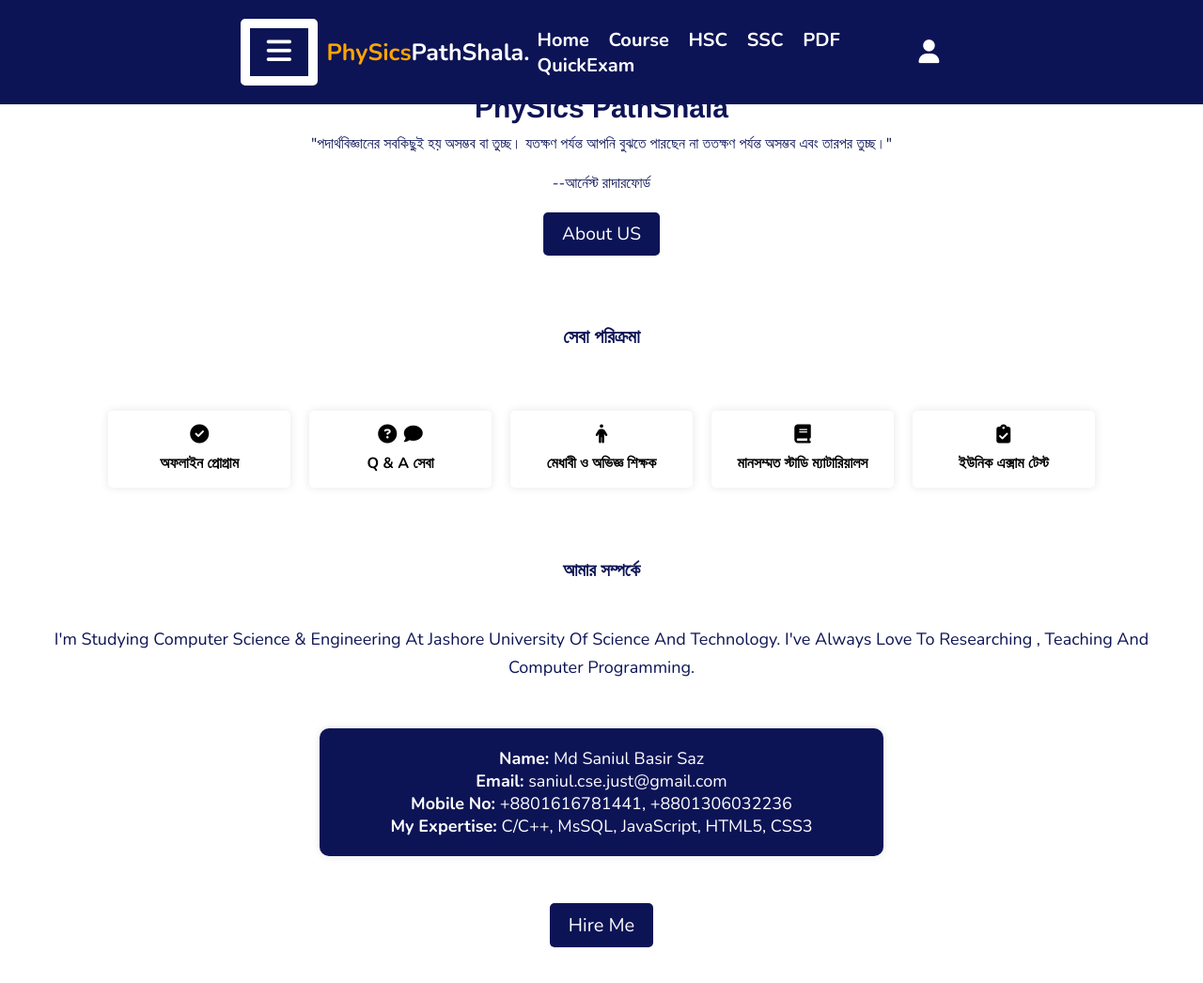
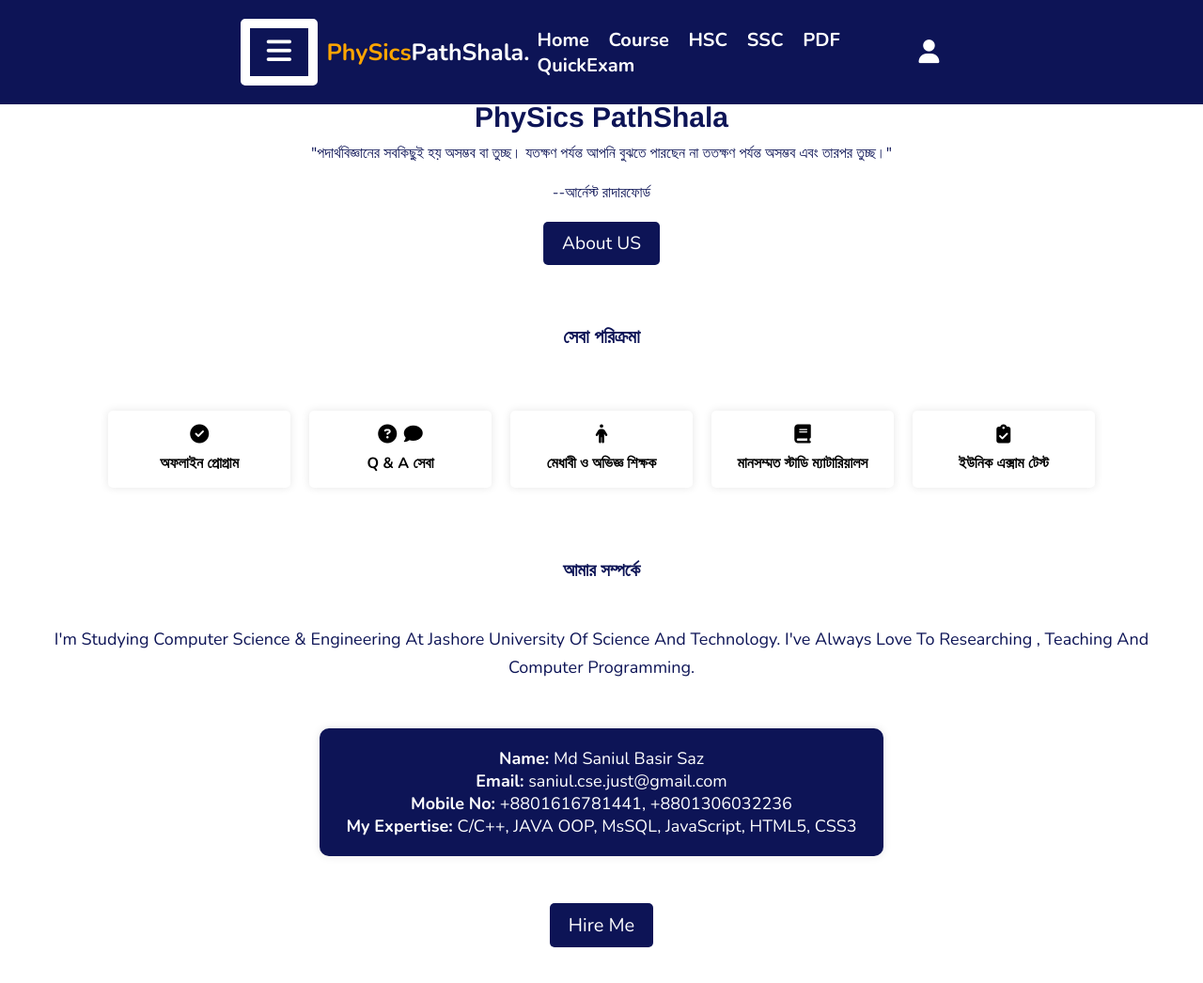
Before and after one commit to mdsaniulbasirsaz/PhySicsPathshala, a plain HTML site: page index.html in a window 1280 px wide. Shown: the whole page at 94% size. Drawn offline with nearby package versions, Linux system fonts and the light colour scheme.

Commit message:
First Commit

```diff
--- a/index.html
+++ b/index.html
@@ -109,7 +109,7 @@
                 <p><strong>Name:</strong> Md Saniul Basir Saz</p>
                 <p style="text-transform: lowercase;"><strong>Email:</strong> saniul.cse.just@gmail.com</p>
                 <p><strong>Mobile No:</strong> +8801616781441, +8801306032236</p>
-                <p><strong>My Expertise:</strong> C/C++, MsSQL, JavaScript, HTML5, CSS3</p>
+                <p><strong>My Expertise:</strong> C/C++, JAVA OOP, MsSQL, JavaScript, HTML5, CSS3</p>
             </div>
             <button class='HireMebtn'>Hire Me</button>
         </div>
--- a/style.css
+++ b/style.css
@@ -228,7 +228,7 @@
                     .HeroImageLogo h1 {
                         font-size: 3rem;
                         margin-bottom: 10px;
-                        margin-top: 50px;
+                        margin-top: 70px;
                         font-family: 'Franklin Gothic Medium', 'Arial Narrow', Arial, sans-serif;
                     }
 
```
